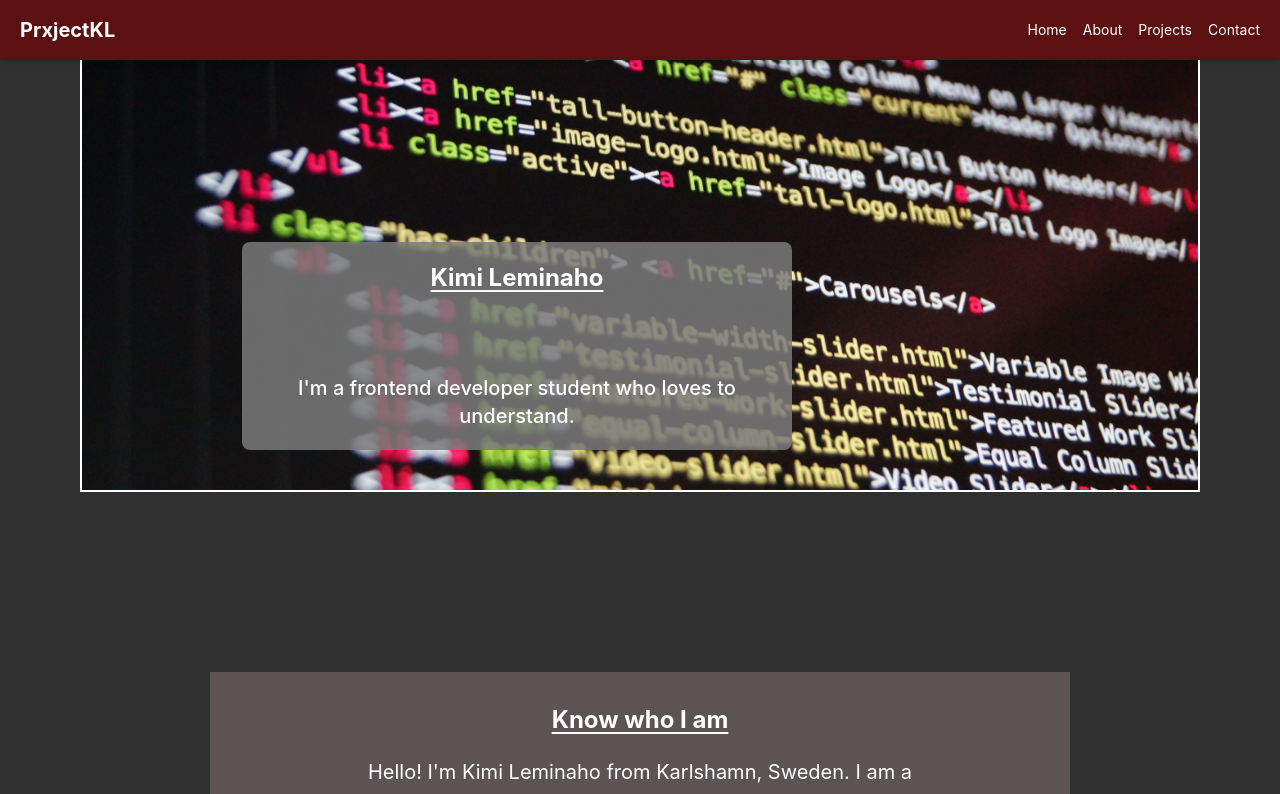
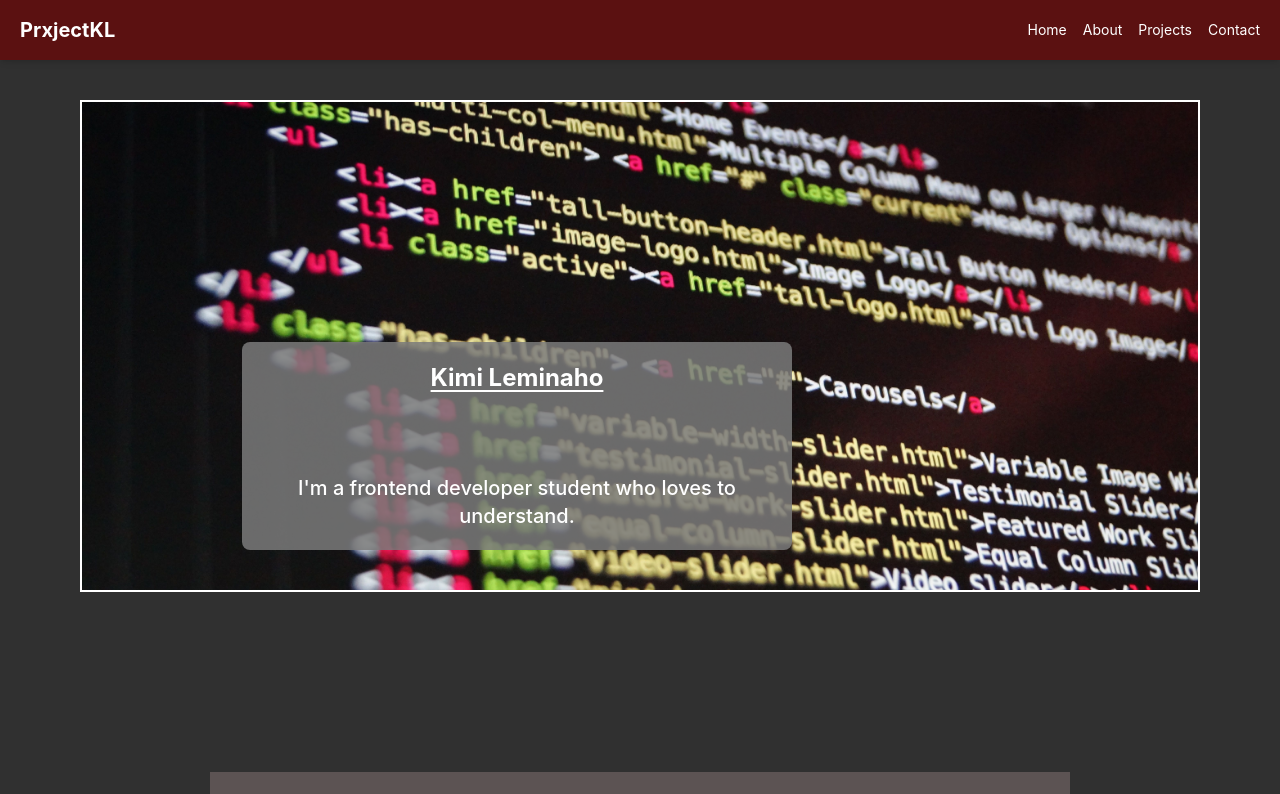
Before and after one commit to Prxjec-t/portfolio, a React app: page / in a window 1280 px wide. Shown: the top 794 px of the page. Built offline with nearby package versions, Linux system fonts and the light colour scheme; the HTML template or start-up script is replaced by a standard one.

Commit message:
Added margin-top to give a little space between navbar and background image

```diff
--- a/src/components/Home.tsx
+++ b/src/components/Home.tsx
@@ -2,7 +2,7 @@ const Home = () => {
   return (
     <section
       id="home"
-      className="pt-35 md:pt-60 pb-10 flex justify-center items-center md:justify-start bg-fixed bg-cover bg-center bg-[url(/images/heroBackground.png)] w-7/8 mx-auto border-2 border-white">
+      className="pt-35 md:pt-60 pb-10 mt-25 flex justify-center items-center md:justify-start bg-fixed bg-cover bg-center bg-[url(/images/heroBackground.png)] w-7/8 mx-auto border-2 border-white">
       <div className="bg-[#7B7B7B]/85 w-[320px] md:w-137.5 flex flex-col items-center py-5 rounded-lg text-center md:ml-20 lg:ml-40">
         <h1 className="underline text-white text-2xl underline-offset-4 pb-20 font-bold">Kimi Leminaho</h1>
         <p className="text-white text-xl font-medium">I'm a frontend developer student who loves to understand.</p>
```
